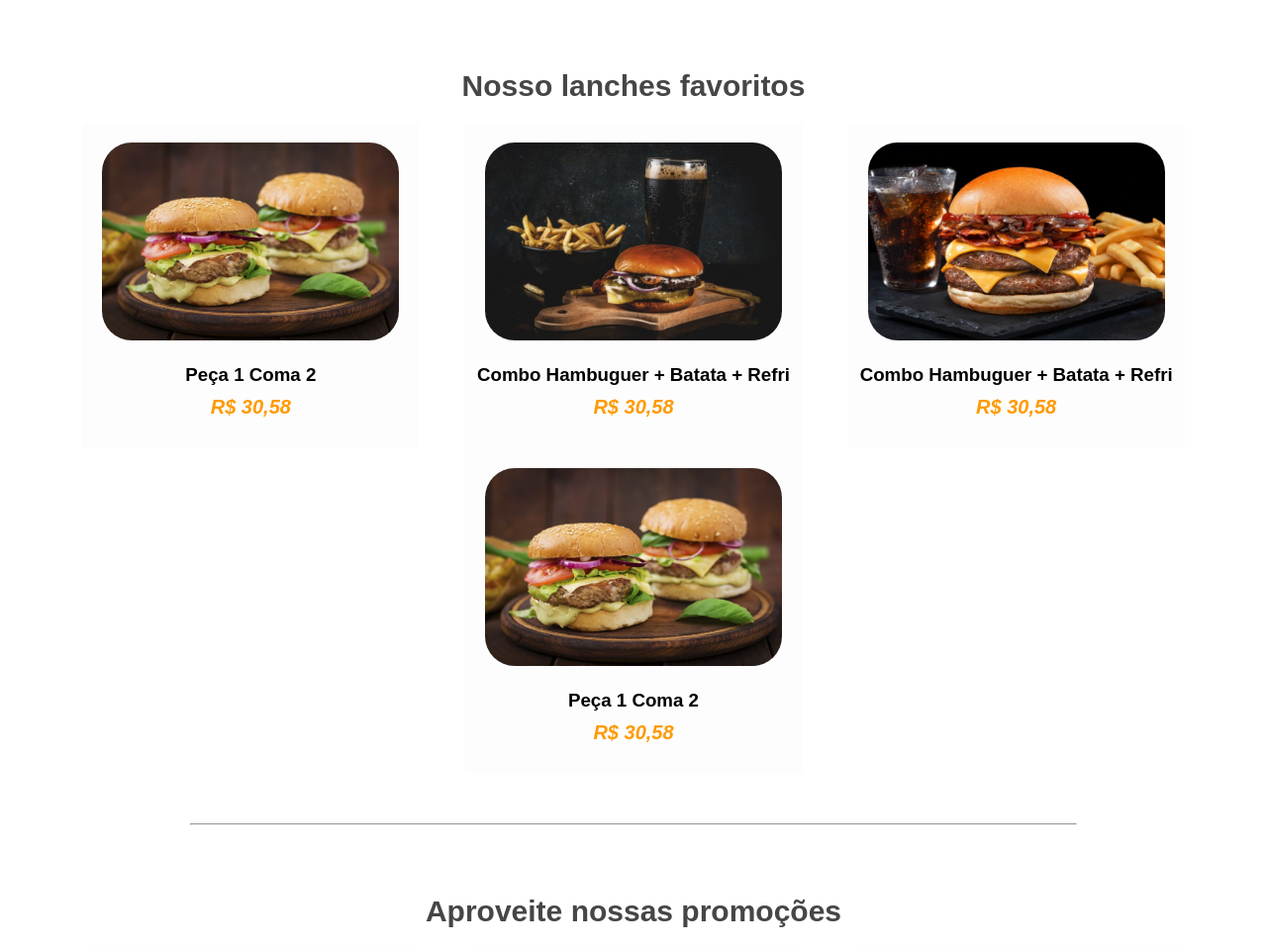
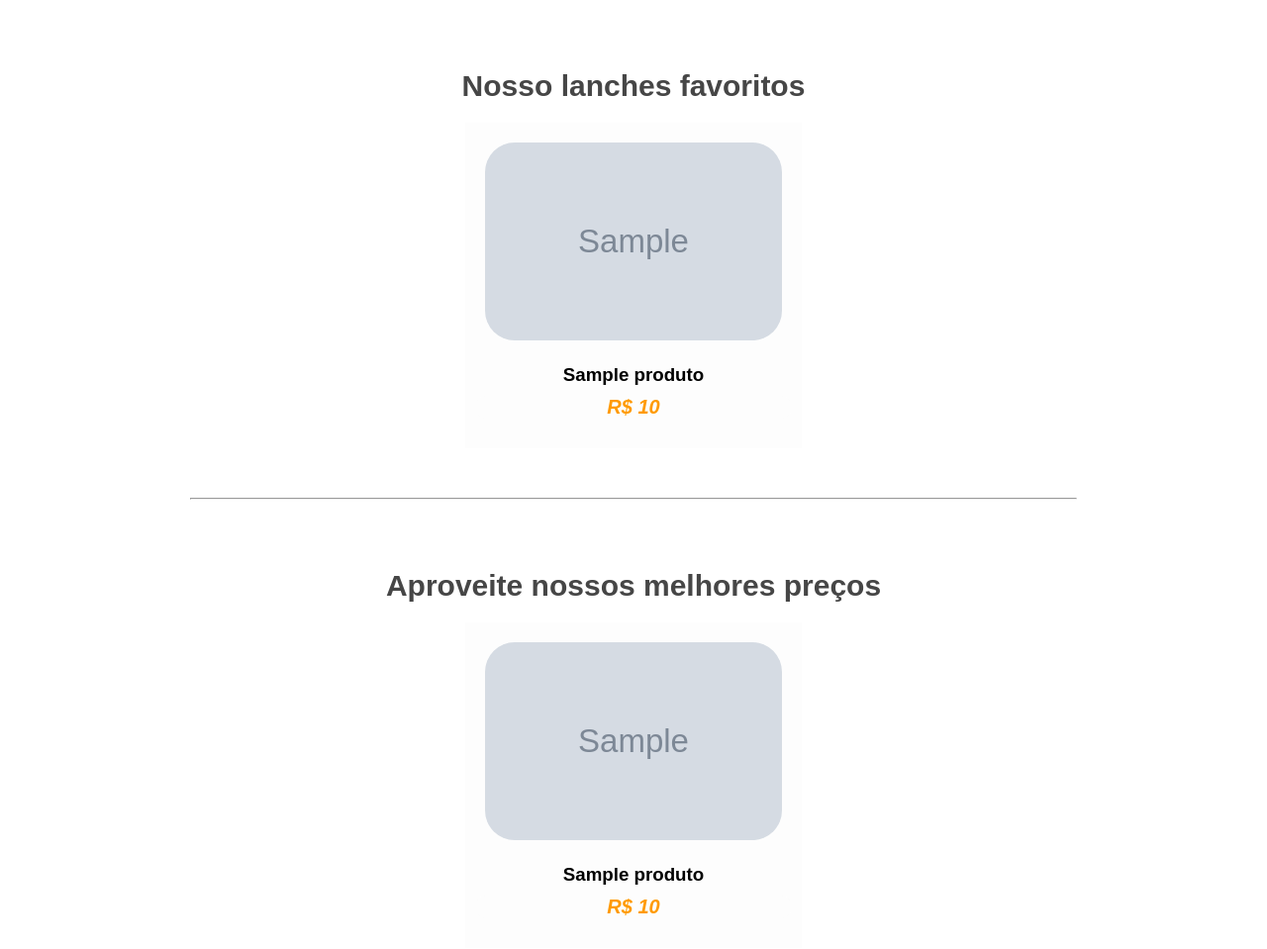
Before and after one commit to GustavoCuerva/gc_burguer, a PHP site: page / in a window 1280 px wide. Shown: the part 437-1396 px from the top of the page at 99% size. Run offline with PHP 8.4, Linux system fonts and the light colour scheme; tables that the repository leaves empty or names only in its code hold one stand-in row (values such as "Sample post"); grey boxes marked "Sample" are stand-in pictures.

Commit message:
Pagina incial

```diff
--- a/index.php
+++ b/index.php
@@ -42,7 +42,17 @@
                 <input type="search" placeholder="Pesquisar" name="pesquisa" class="pesquisar">
                 <a><img src="icons/search-svgrepo-com.svg" class="lupa" alt=""></a>
                 <a href="favoritos.php"><img src="icons/favorite-svgrepo-com.svg" alt=""></a>
-                <a href="login.php"><img src="icons/user-svgrepo-com.svg" alt=""></a>
+                <?php
+                    if (isset($_SESSION['usuario'])) {//Está logado
+                        ?>
+                    <a><img src="icons/user-svgrepo-com.svg" alt=""></a>
+                        <?php
+                    }else{//Não está logado
+                        ?>
+                    <a href="login.php"><img src="icons/user-svgrepo-com.svg" alt=""></a>
+                        <?php
+                    }
+                ?>
                 <a href="minhas_reservas.php"><img src="icons/menu-svgrepo-com.svg" alt=""></a>
             </div>
         </div><!--Menu inferior-->
@@ -58,60 +68,61 @@
         <section class="destaque populares">
             <h2>Nosso lanches favoritos</h2>
             <div class="produtos_populares produtos">
-                <div class="produto produto_popular">
-                    <img src="img/produtos/2hambuguer.jpg" alt="">
-                    <h3>Peça 1 Coma 2</h3>
-                    <p class="preco">R$ 30,58</p>
-                </div>
 
-                <div class="produto produto_popular">
-                    <img src="img/produtos/combo.jpg" alt="">
-                    <h3>Combo Hambuguer + Batata + Refri</h3>
-                    <p class="preco">R$ 30,58</p>
-                </div>
+                <?php
+                    // FAVORITOS
+                    $consulta_favoritos = $conexao->query("SELECT * FROM salvos GROUP BY id_produto ORDER BY COUNT(ID_PRODUTO) DESC LIMIT 4");
+                    $favoritos = $consulta_favoritos->fetchAll(PDO::FETCH_ASSOC);
 
-                <div class="produto produto_popular">
-                    <img src="img/produtos/combo2.jpg" alt="">
-                    <h3>Combo Hambuguer + Batata + Refri</h3>
-                    <p class="preco">R$ 30,58</p>
-                </div>
+                    foreach ($favoritos as $key => $value) {
 
-                <div class="produto produto_popular">
-                    <img src="img/produtos/2hambuguer.jpg" alt="">
-                    <h3>Peça 1 Coma 2</h3>
-                    <p class="preco">R$ 30,58</p>
-                </div>
+                        // Consultando o produto
+
+                        $consulta_produto = $conexao->query("SELECT * FROM produtos WHERE id = ".$value['id_produto']);
+                        $prod = $consulta_produto->fetch(PDO::FETCH_ASSOC);
+                        ?>
+                        <a href="produto.php?p=<?=md5($prod['id'])?>">
+                        <div class="produto produto_popular">
+                            <img src="<?=$prod['imagem']?>" alt="">
+                            <h3><?=$prod['nome']?></h3>
+                            <p class="preco">R$ <?=$prod['valor']?></p>
+                        </div>
+                        </a>
+                        <?php
+                    }
+
+                ?>
             </div>
         </section><!--Itens mais populares-->
 
         <hr>
 
         <section class="destaque promoções">
-            <h2>Aproveite nossas promoções</h2>
+            <h2>Aproveite nossos melhores preços</h2>
             <div class="produtos_populares produtos">
-                <div class="produto produto_promocao">
-                    <img src="img/produtos/2hambuguer.jpg" alt="">
-                    <h3>Peça 1 Coma 2</h3>
-                    <p class="preco">R$ 30,58</p>
-                </div>
+            <?php
 
-                <div class="produto produto_promocao">
-                    <img src="img/produtos/combo.jpg" alt="">
-                    <h3>Combo Hambuguer + Batata + Refri</h3>
-                    <p class="preco">R$ 30,58</p>
-                </div>
+                // Consultando o produto
+                $consulta_preco = $conexao->query("SELECT * FROM produtos ORDER BY valor LIMIT 4");
+                $preco = $consulta_preco->fetchAll(PDO::FETCH_ASSOC);
 
-                <div class="produto produto_promocao">
-                    <img src="img/produtos/combo2.jpg" alt="">
-                    <h3>Combo Hambuguer + Batata + Refri</h3>
-                    <p class="preco">R$ 30,58</p>
-                </div>
+                    foreach ($preco as $key => $prod) {
 
-                <div class="produto produto_promocao">
-                    <img src="img/produtos/2hambuguer.jpg" alt="">
-                    <h3>Peça 1 Coma 2</h3>
-                    <p class="preco promocao-preco">R$ 30,58</p>
-                </div>
+
+
+
+                        ?>
+                        <a href="produto.php?p=<?=md5($prod['id'])?>">
+                        <div class="produto produto_promocao">
+                            <img src="<?=$prod['imagem']?>" alt="">
+                            <h3><?=$prod['nome']?></h3>
+                            <p class="preco">R$ <?=$prod['valor']?></p>
+                        </div>
+                        </a>
+                        <?php
+                    }
+
+                ?>
             </div>
         </section><!--Itens Em promoção-->
 
@@ -125,18 +136,30 @@
         </section><!--Baner do meio Reserva-->
 
         <section class="novidades destaque">
+
+        <?php
+            // Novidades
+
+            $consulta_novidades = $conexao->query('SELECT * FROM produtos ORDER BY data_cadastro, id ASC LIMIT 2');
+            $novidades = $consulta_novidades->fetchAll(PDO::FETCH_ASSOC);
+        ?>
+
             <h2>Novidades</h2>
             <div class="produtos_novos produtos">
-                <div class="produto produto_novo">
-                    <img src="img/produtos/2hambuguer.jpg" alt="">
-                    <h3>Peça 1 Coma 2</h3>
-                    <p class="preco">R$ 30,58</p>
-                </div>
-                <div class="produto produto_novo">
-                    <img src="img/produtos/2hambuguer.jpg" alt="">
-                    <h3>Peça 1 Coma 2</h3>
-                    <p class="preco">R$ 30,58</p>
-                </div>
+
+            <?php
+            foreach ($novidades as $key => $value) {
+                ?>
+                <a href="produto.php?p=<?=md5($value['id'])?>">
+                    <div class="produto produto_novo">
+                        <img src="<?=$value['imagem']?>" alt="">
+                        <h3><?=$value['nome']?></h3>
+                        <p class="preco">R$ <?=$value['valor']?></p>
+                    </div>
+                </a>
+                <?php
+            }
+            ?>
             </div>
         </section><!--Novidades-->
 
```
Also changed, not shown: cadastro.php (+11 -1 lines), favoritos.php (+11 -1 lines), login.php (+11 -1 lines), menu.php (+11 -1 lines), minhas_reservas.php (+11 -1 lines), processos/teste.php (+9 -6 lines), produto.php (+11 -1 lines), reservas.php (+11 -1 lines), sobre.php (+11 -1 lines).
